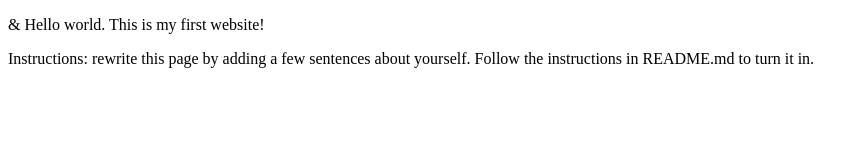
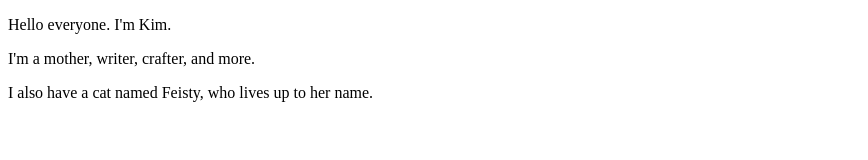
Before and after one commit to CutiePengu/webdev_lab1, a plain HTML site: page index.html in a window 1280 px wide. Shown: the whole page, without its empty margins (0-868 px from the left). Drawn offline with Linux system fonts and the light colour scheme.

Commit message:
Update index.html

```diff
--- a/index.html
+++ b/index.html
@@ -5,7 +5,8 @@
   <title>Internet Technologies and Web Design</title>
 </head>
 <body>
-  <p>&amp; Hello world. This is my first website!</p>
-  <p>Instructions: rewrite this page by adding a few sentences about yourself. Follow the instructions in README.md to turn it in.</p>
+  <p>Hello everyone. I'm Kim.</p>
+  <p>I'm a mother, writer, crafter, and more.</p>
+  <p>I also have a cat named Feisty, who lives up to her name.</p>
 </body>
 </html>
```
